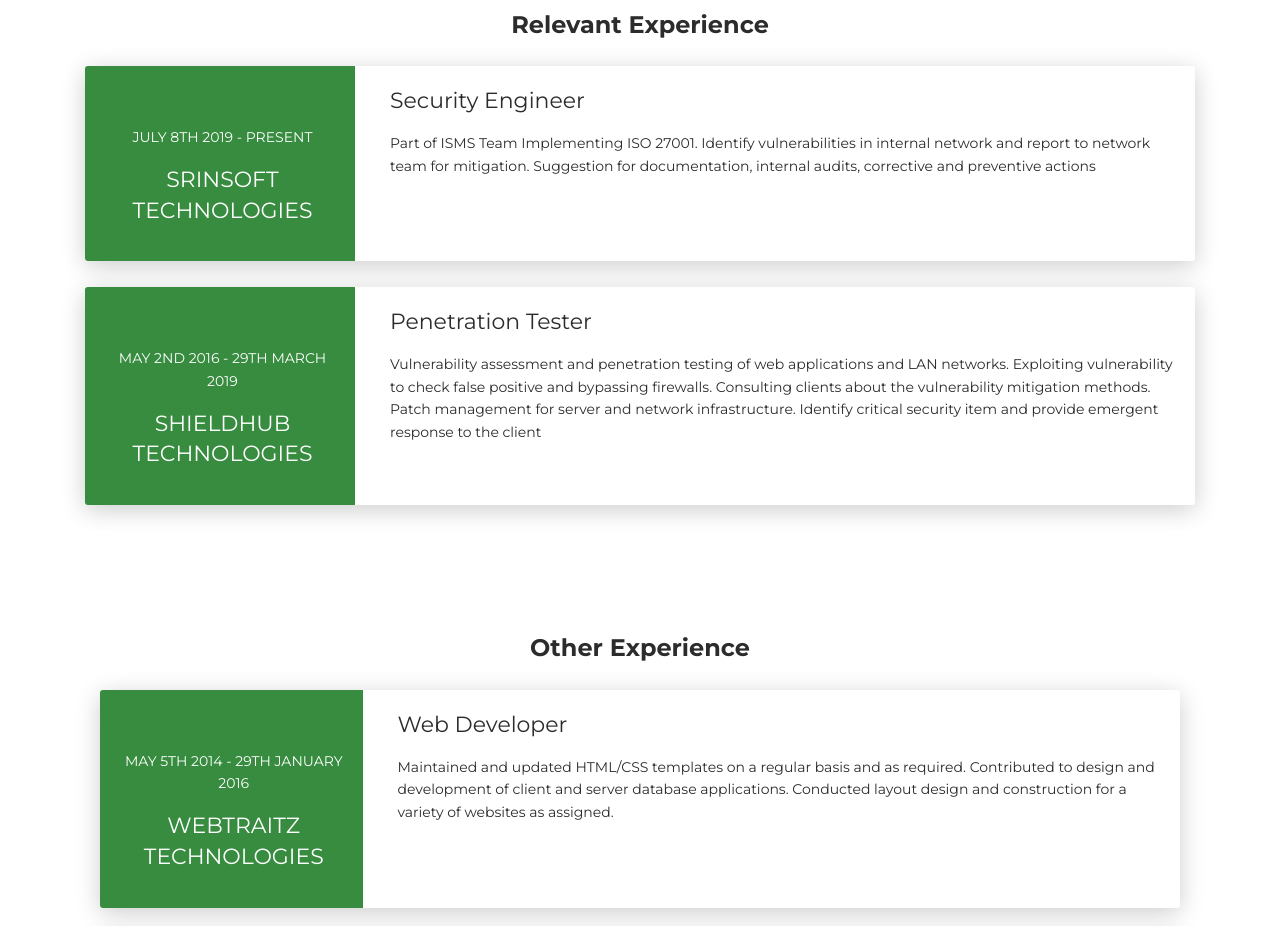
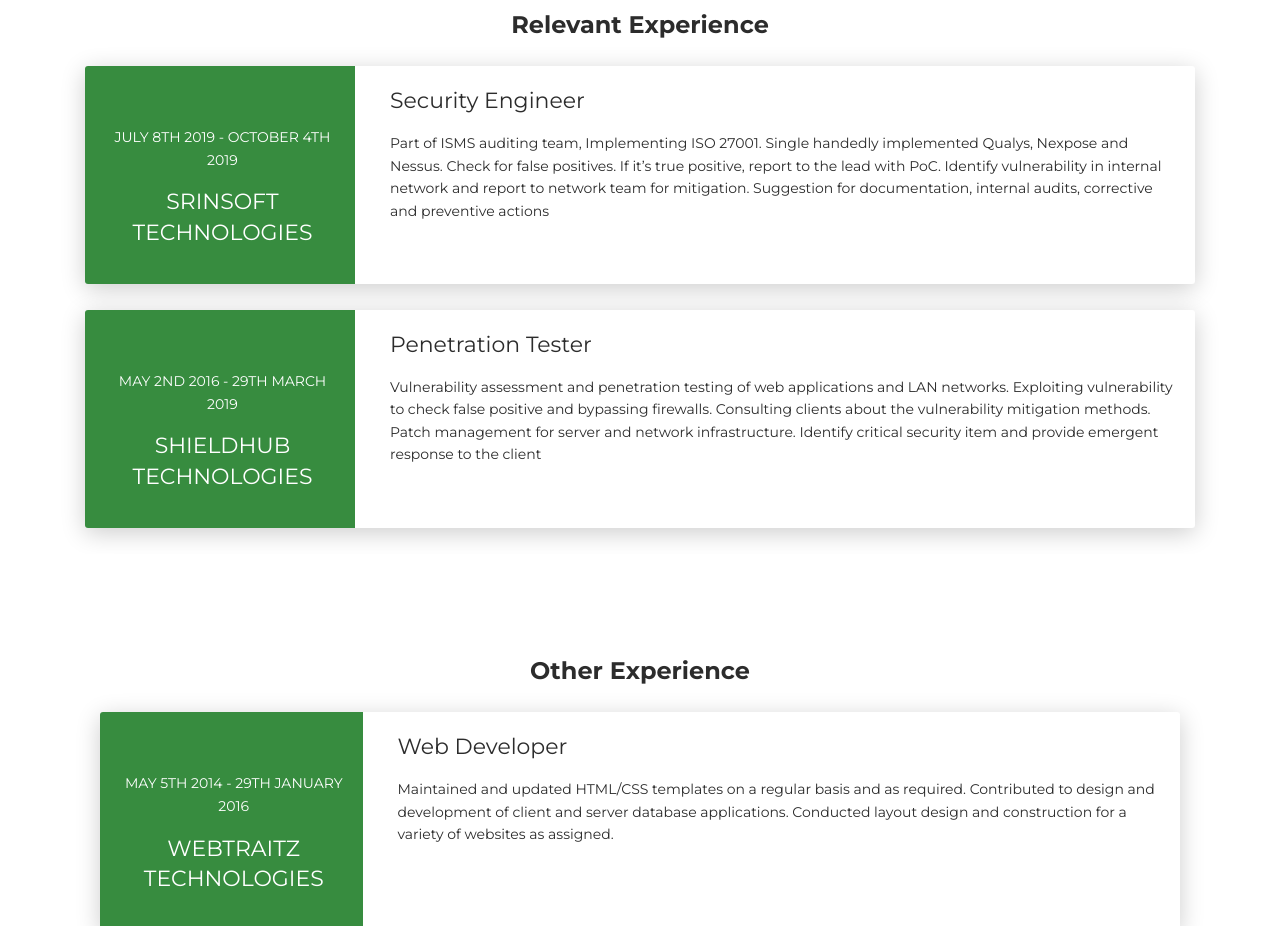
Before and after one commit to gr8l33t/gr8l33t.github.io, a plain HTML site: page index.html in a window 1280 px wide. Shown: the part 1420-2346 px from the top of the page. Drawn offline with Linux system fonts and the light colour scheme.

Commit message:
Update index.html

```diff
--- a/index.html
+++ b/index.html
@@ -165,17 +165,19 @@
       <div class="row">
         <div class="col-md-3 bg-primary" data-aos="fade-right" data-aos-offset="50" data-aos-duration="500">
           <div class="card-body cc-experience-header">
-            <p>July 8th 2019 - Present</p>
+            <p>July 8th 2019 - October 4th 2019</p>
             <div class="h5">Srinsoft Technologies</div>
           </div>
         </div>
         <div class="col-md-9" data-aos="fade-left" data-aos-offset="50" data-aos-duration="500">
           <div class="card-body">
             <div class="h5">Security Engineer</div>
-            <p>Part of ISMS Team
-               Implementing ISO 27001.
-               Identify vulnerabilities in internal network and report to network team for mitigation.
-               Suggestion for documentation, internal audits, corrective and preventive actions</p>
+            <p>Part of ISMS auditing team, Implementing ISO 27001.
+Single handedly implemented Qualys, Nexpose and Nessus.
+Check for false positives. If it’s true positive, report to the lead with  PoC.
+Identify vulnerability in internal network and report to network team for mitigation.
+Suggestion for documentation, internal audits, corrective and preventive actions
+</p>
           </div>
         </div>
       </div>
```
